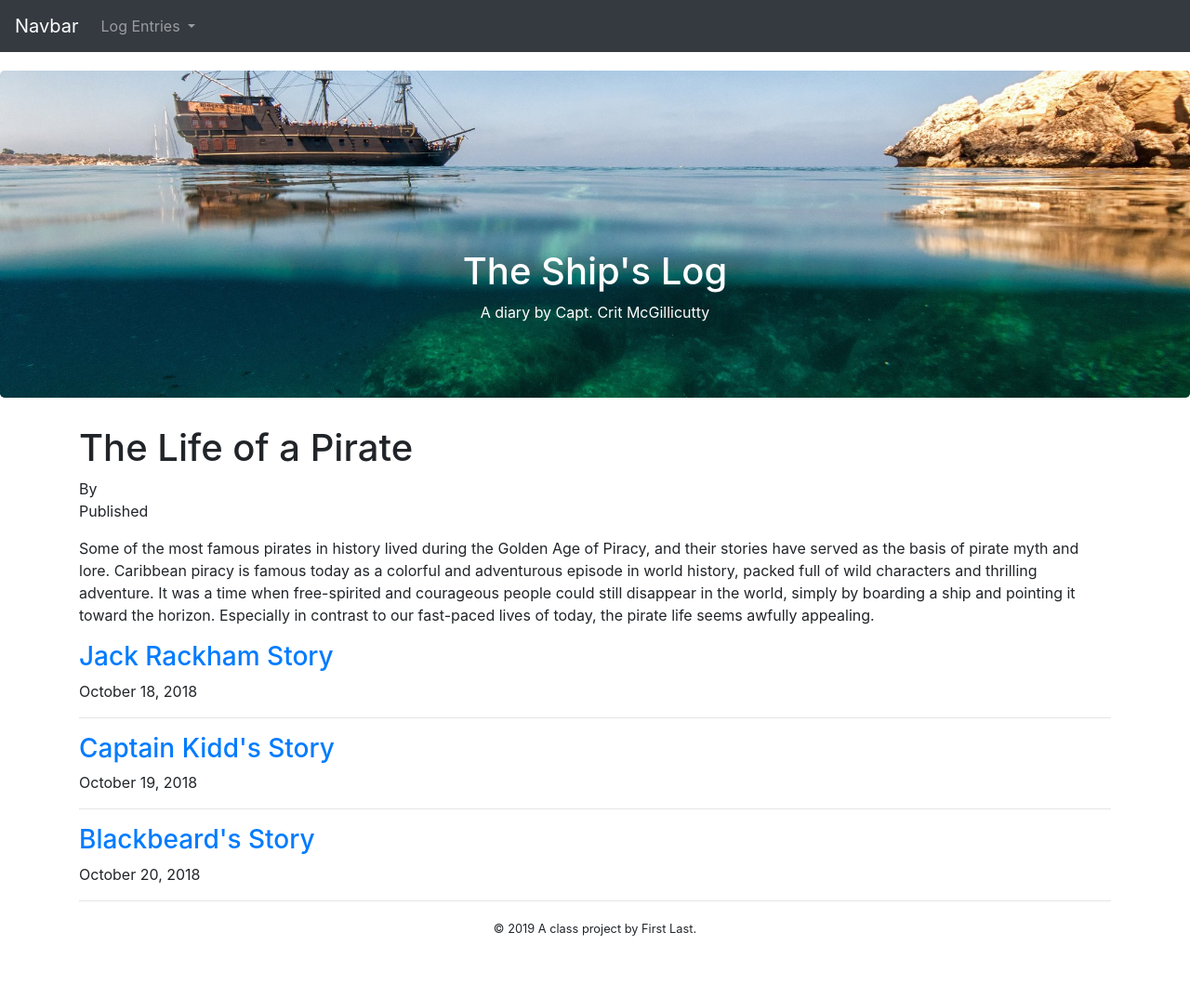
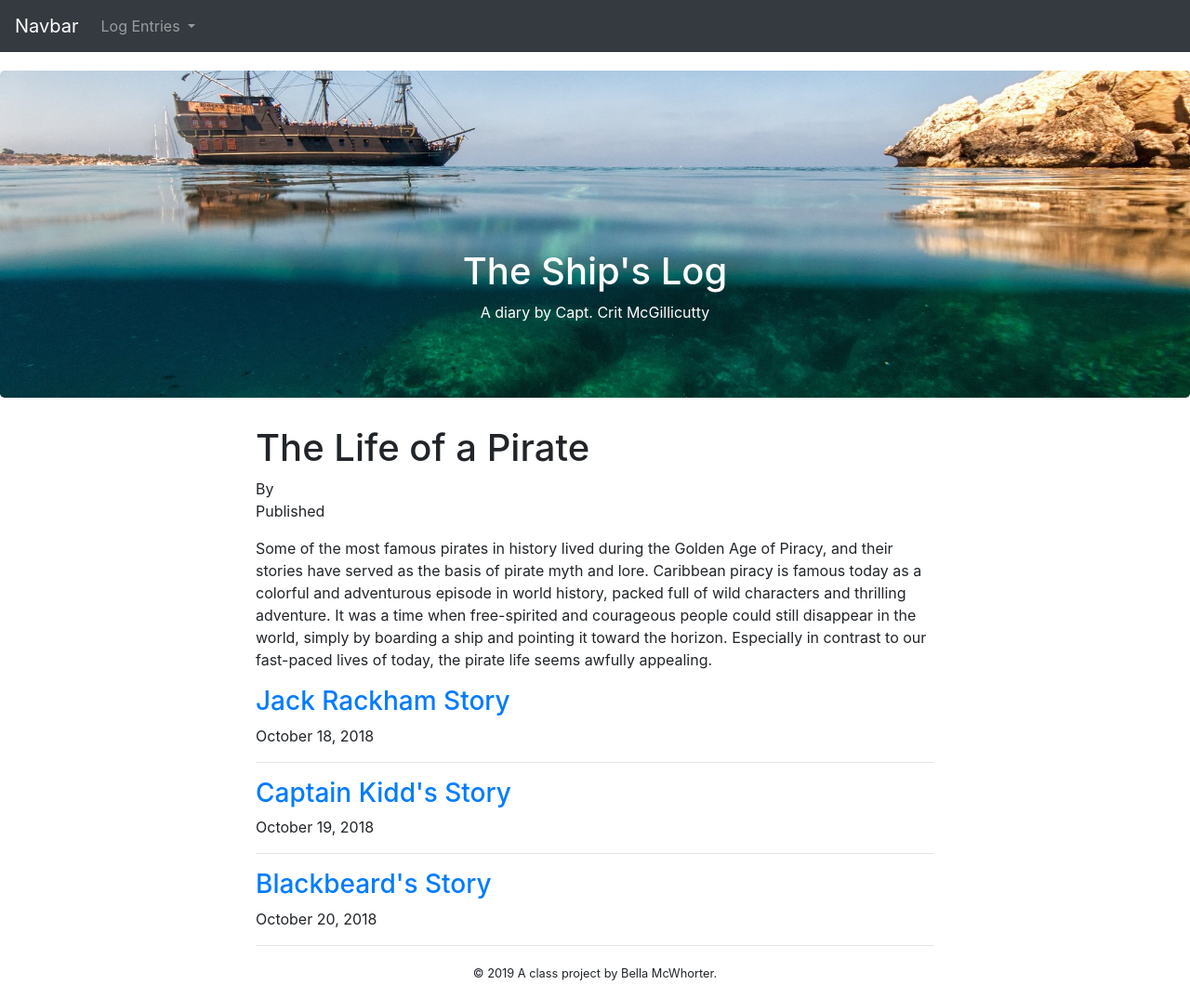
Before and after one commit to bellsiemac/bella-staticapp, a website: page src/njk/index.njk in a window 1280 px wide. Shown: the whole page at 93% size. Before the commit the page ends 1026 px from the top, so only its background shows below. Drawn offline with nearby package versions, Linux system fonts and the light colour scheme; files that its build step writes are made by us from their sources; files whose address does not match are found by name.

Commit message:
final assignment

```diff
--- a/src/njk/2018-10-18.njk
+++ b/src/njk/2018-10-18.njk
@@ -3,6 +3,9 @@
 {% block story %}
   <h2>Oct. 18, 2018 — Jack Rackham Story</h2>
   <p>Throughout the Golden Age of Piracy there were few captains more flamboyant that Jack Rackham. Called “Calico Jack” due to his flashy dress, his short career was marked with daring and bravery. Unfortunately for Rackham and those who served under him, the quality of his decision making did not always live up to his larger-than-life persona. He burned bright and faded fast, and left us with one of the most intriguing pirate tales of the period.</p>
+
+    <img src="img/kraken02.jpg" class="img-fluid" alt="Responsive image">
+
 {% endblock %}
 
 {% block page_title %}Oct. 18, 2018 — Jack Rackham Story{% endblock %}
--- a/src/njk/2018-10-19.njk
+++ b/src/njk/2018-10-19.njk
@@ -3,6 +3,9 @@
 {% block story %}
   <h2>Oct. 19, 2018 — Captain Kidd's Story</h2>
   <p>Short and somewhat sad, Kidd’s tale would be quite mundane if not for one very interesting footnote: Before turning himself over to authorities in New York, Kidd buried treasure on Gardiners Island off the coast of Long Island. Though this is believed a common practice among pirates of the day, Kidd is one of the few documented to have done so. Upon arrest Kidd explained where he had hidden his stash, and the items were recovered.</p>
+
+    <img src="img/kraken01.jpg" class="img-fluid" alt="Responsive image">
+
 {% endblock %}
 
 {% block page_title %}Oct. 19, 2018 — Captain Kidd's Story{% endblock %}
--- a/src/njk/2018-10-20.njk
+++ b/src/njk/2018-10-20.njk
@@ -3,6 +3,9 @@
 {% block story %}
   <h2>Oct. 20, 2018 — Blackbeard's Story</h2>
   <p>He was a wildman in battle, tall and ferocious with burning fuses tucked beneath his hat. Edward Teach, the notorious Blackbeard, was perhaps the most feared pirate in history, and he ravaged the east coast of colonial America and the Caribbean from 1716-1718. At the helm of the Queen Ann’s Revenge, a refitted merchant ship, he led a fleet that grew with each conquest. In truth he likely did not harm his captives, excepting those he killed battle of course, and he treated his own crew fairly in most cases. But his fearsome reputation made him well known in the new world.</p>
+
+    <img src="img/kraken03.jpg" class="img-fluid" alt="Responsive image">
+
 {% endblock %}
 
 {% block page_title %}Oct. 20, 2018 — Blackbeard's Story{% endblock %}
--- a/src/njk/_partials/footer.njk
+++ b/src/njk/_partials/footer.njk
@@ -1,4 +1,4 @@
 <p id="legal" class="center-block text-center">
   <small>&copy; <span class="copyright-year"></span>
-  A class project by First Last.
+  A class project by Bella McWhorter.
 </p>
--- a/src/njk/index.njk
+++ b/src/njk/index.njk
@@ -6,7 +6,7 @@
 
 <div class="container">
   <div class="row">
-    <div class="col">
+    <div class="col-sm-8 offset-sm-2">
     <h1>The Life of a Pirate</h1>
     <p class="author">By {% for author in authors %}
       <a href="{{ author.link }}" target="_blank">{{ author.name }}</a>{% if not loop.last %}{% if loop.revindex0 == 1 %} and {% else %}, {% endif %}{% endif %} {% endfor %}
@@ -15,7 +15,7 @@
     </div>
   </div>
   <div class="row">
-    <div class="col">
+    <div class="col-sm-8 offset-sm-2">
       <p>
       Some of the most famous pirates in history lived during the Golden Age of Piracy, and their stories have served as the basis of pirate myth and lore. Caribbean piracy is famous today as a colorful and adventurous episode in world history, packed full of wild characters and thrilling adventure.
       It was a time when free-spirited and courageous people could still disappear in the world, simply by boarding a ship and pointing it toward the horizon. Especially in contrast to our fast-paced lives of today, the pirate life seems awfully appealing.
```
Also changed, not shown: docs/2018-10-18.html, docs/2018-10-19.html, docs/2018-10-20.html, docs/detail-page.html, docs/index.html.
